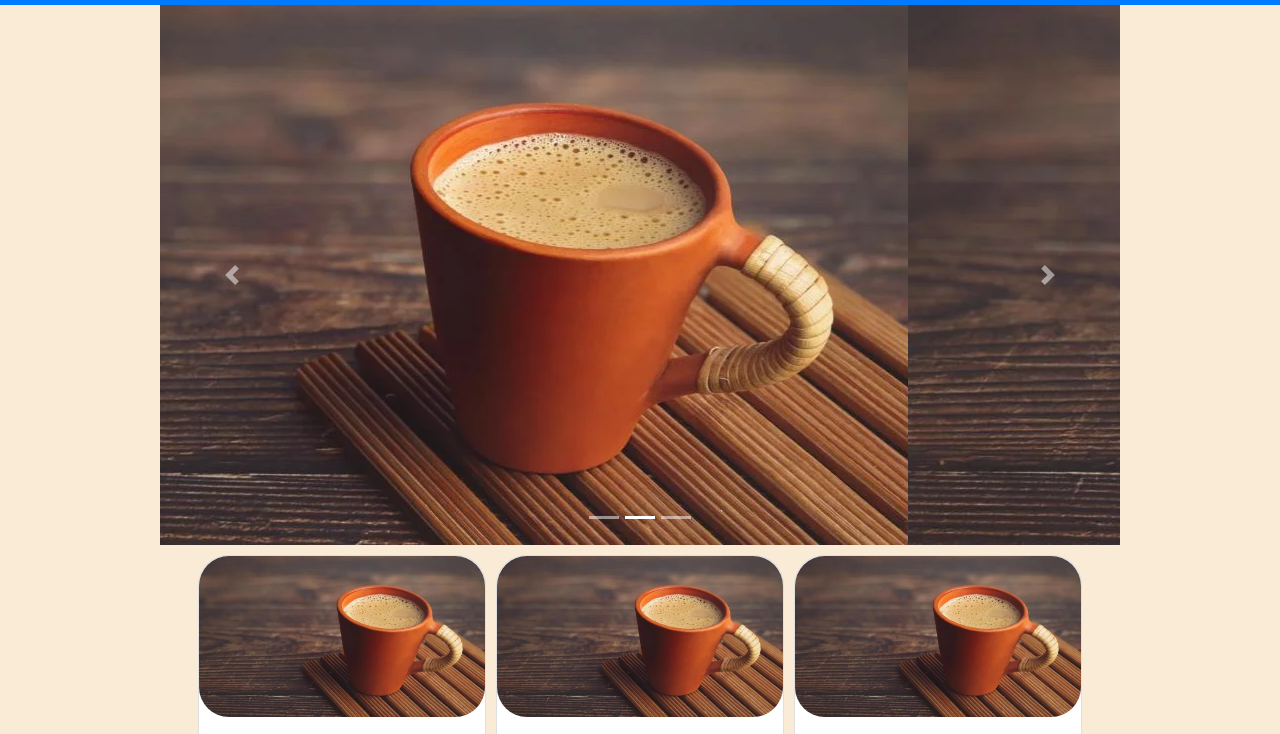
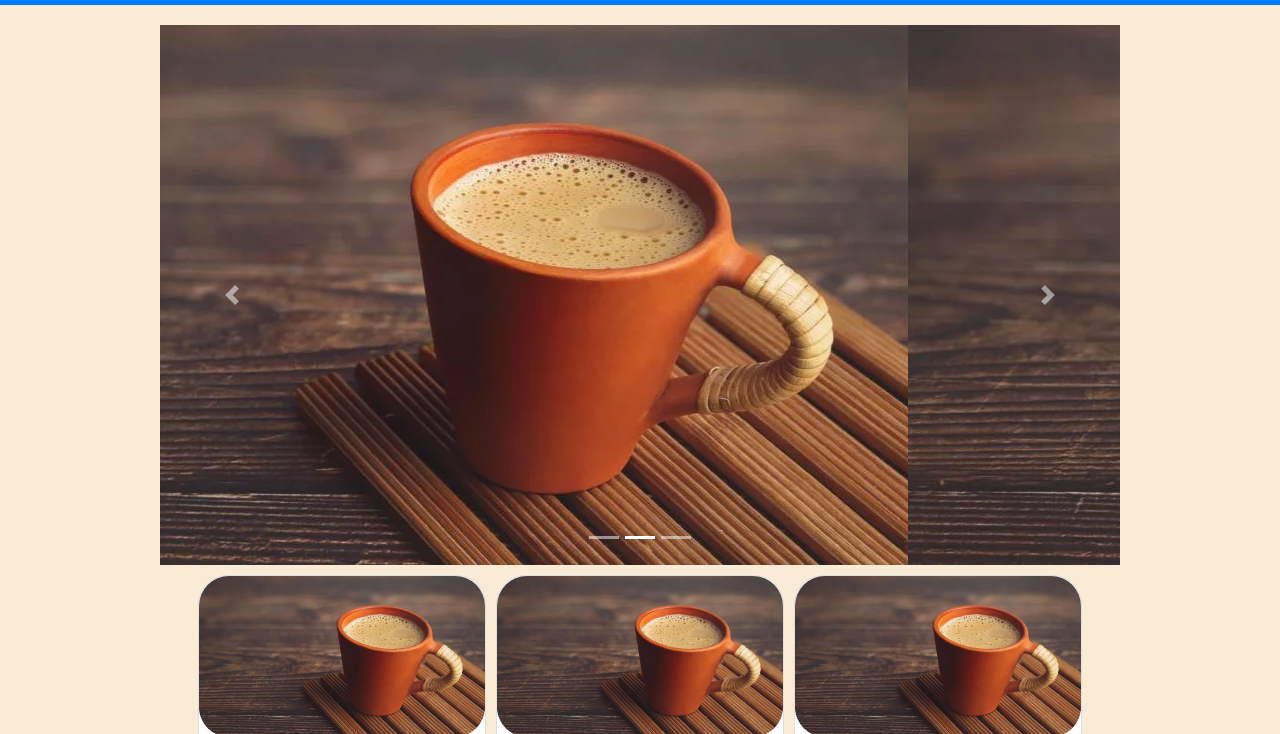
Before and after one commit to Shree-Balaji-services/ShreeBalajiHouseKeepingServices, a plain HTML site: page index.html in a window 1280 px wide. Shown: the part 51-785 px from the top of the page. Drawn offline with nearby package versions, Linux system fonts and the light colour scheme.

Commit message:
margin update

```diff
--- a/index.html
+++ b/index.html
@@ -57,7 +57,7 @@
     <!-- nav bar ends -->
 <div class="homePage container">
     <!-- carousel starts -->
-    <div id="carouselExampleIndicators" class="carousel slide" data-ride="carousel">
+    <div id="carouselExampleIndicators" class="carousel slide" data-ride="carousel" style="margin-top: 20px;">
         <ol class="carousel-indicators">
           <li data-target="#carouselExampleIndicators" data-slide-to="0" class="active"></li>
           <li data-target="#carouselExampleIndicators" data-slide-to="1"></li>
```
Also changed, not shown: aboutus.html (+1 -1 lines).
